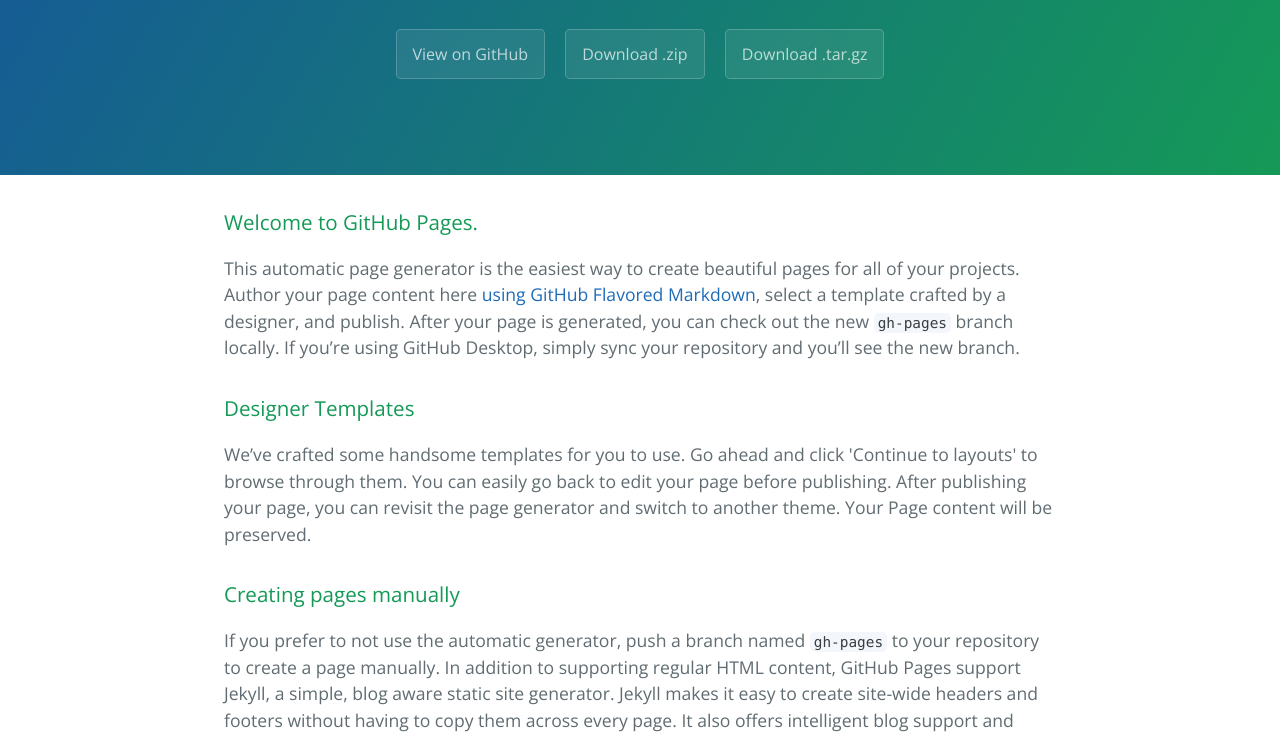
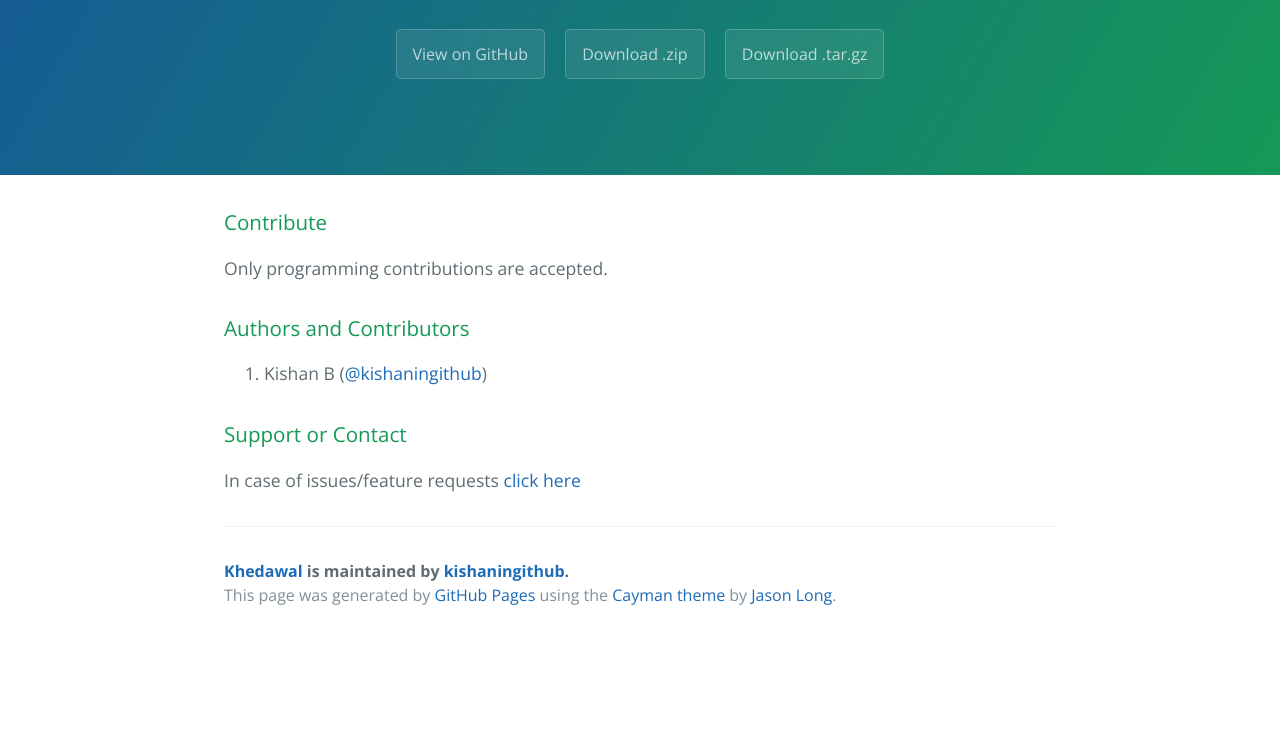
Before and after one commit to kishaningithub/Khedawal, a plain HTML site: page index.html in a window 1280 px wide. Shown: the part 208-945 px from the top of the page. After the commit the page ends 847 px from the top, so only its background shows below. Drawn offline with nearby package versions, Linux system fonts and the light colour scheme.

```diff
--- a/index.html
+++ b/index.html
@@ -20,29 +20,21 @@
 
     <section class="main-content">
       <h3>
-<a id="welcome-to-github-pages" class="anchor" href="#welcome-to-github-pages" aria-hidden="true"><span class="octicon octicon-link"></span></a>Welcome to GitHub Pages.</h3>
+<a id="contribute" class="anchor" href="#contribute" aria-hidden="true"><span class="octicon octicon-link"></span></a>Contribute</h3>
 
-<p>This automatic page generator is the easiest way to create beautiful pages for all of your projects. Author your page content here <a href="https://guides.github.com/features/mastering-markdown/">using GitHub Flavored Markdown</a>, select a template crafted by a designer, and publish. After your page is generated, you can check out the new <code>gh-pages</code> branch locally. If you’re using GitHub Desktop, simply sync your repository and you’ll see the new branch.</p>
-
-<h3>
-<a id="designer-templates" class="anchor" href="#designer-templates" aria-hidden="true"><span class="octicon octicon-link"></span></a>Designer Templates</h3>
-
-<p>We’ve crafted some handsome templates for you to use. Go ahead and click 'Continue to layouts' to browse through them. You can easily go back to edit your page before publishing. After publishing your page, you can revisit the page generator and switch to another theme. Your Page content will be preserved.</p>
-
-<h3>
-<a id="creating-pages-manually" class="anchor" href="#creating-pages-manually" aria-hidden="true"><span class="octicon octicon-link"></span></a>Creating pages manually</h3>
-
-<p>If you prefer to not use the automatic generator, push a branch named <code>gh-pages</code> to your repository to create a page manually. In addition to supporting regular HTML content, GitHub Pages support Jekyll, a simple, blog aware static site generator. Jekyll makes it easy to create site-wide headers and footers without having to copy them across every page. It also offers intelligent blog support and other advanced templating features.</p>
+<p>Only programming contributions are accepted.</p>
 
 <h3>
 <a id="authors-and-contributors" class="anchor" href="#authors-and-contributors" aria-hidden="true"><span class="octicon octicon-link"></span></a>Authors and Contributors</h3>
 
-<p>You can <a href="https://github.com/blog/821" class="user-mention">@mention</a> a GitHub username to generate a link to their profile. The resulting <code>&lt;a&gt;</code> element will link to the contributor’s GitHub Profile. For example: In 2007, Chris Wanstrath (<a href="https://github.com/defunkt" class="user-mention">@defunkt</a>), PJ Hyett (<a href="https://github.com/pjhyett" class="user-mention">@pjhyett</a>), and Tom Preston-Werner (<a href="https://github.com/mojombo" class="user-mention">@mojombo</a>) founded GitHub.</p>
+<ol>
+<li>Kishan B (<a href="https://github.com/kishaningithub" class="user-mention">@kishaningithub</a>)</li>
+</ol>
 
 <h3>
 <a id="support-or-contact" class="anchor" href="#support-or-contact" aria-hidden="true"><span class="octicon octicon-link"></span></a>Support or Contact</h3>
 
-<p>Having trouble with Pages? Check out our <a href="https://help.github.com/pages">documentation</a> or <a href="https://github.com/contact">contact support</a> and we’ll help you sort it out.</p>
+<p>In case of issues/feature requests <a href="https://github.com/kishaningithub/Khedawal/issues">click here</a></p>
 
       <footer class="site-footer">
         <span class="site-footer-owner"><a href="https://github.com/kishaningithub/Khedawal">Khedawal</a> is maintained by <a href="https://github.com/kishaningithub">kishaningithub</a>.</span>
```
Also changed, not shown: params.json (+1 -1 lines).
